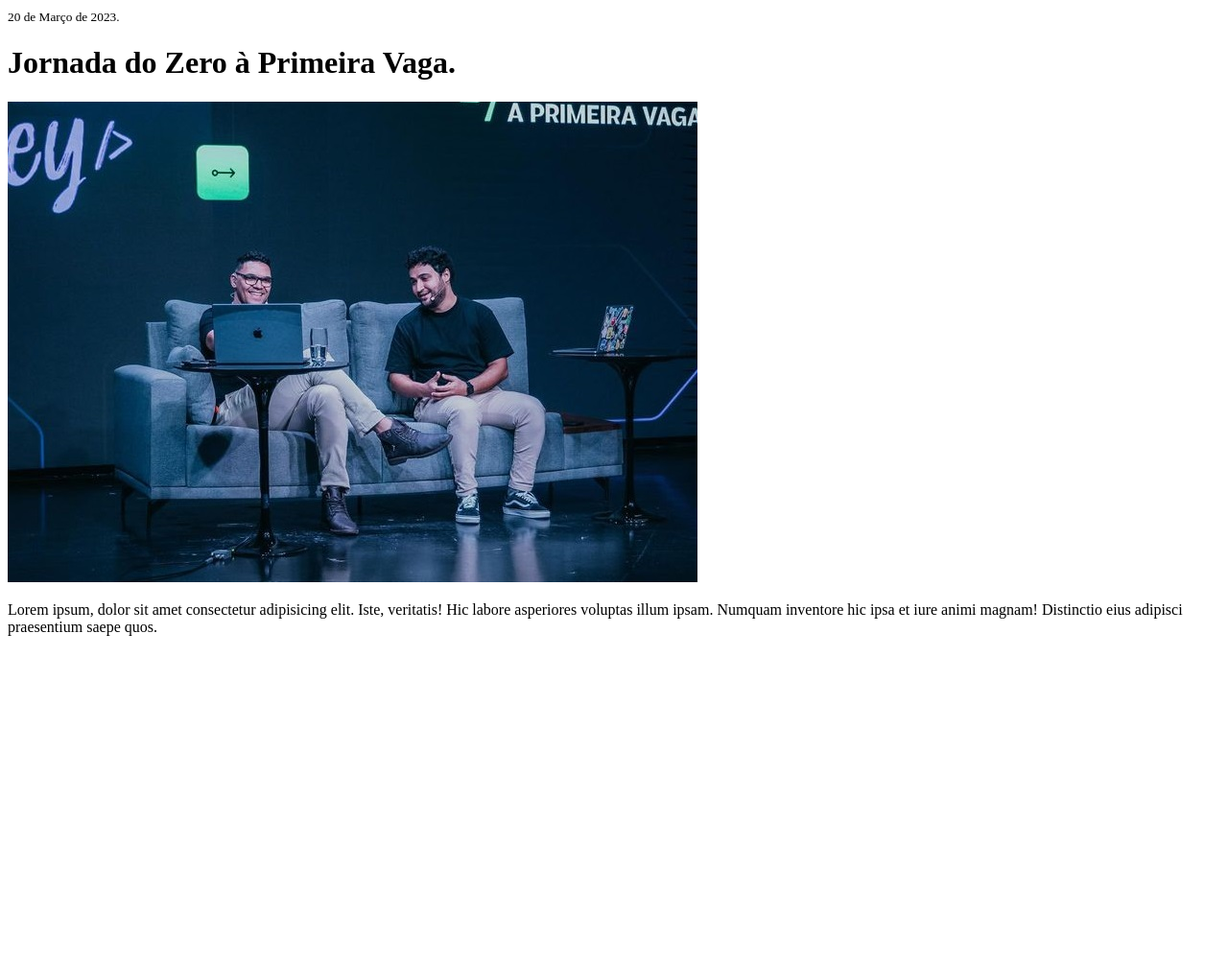
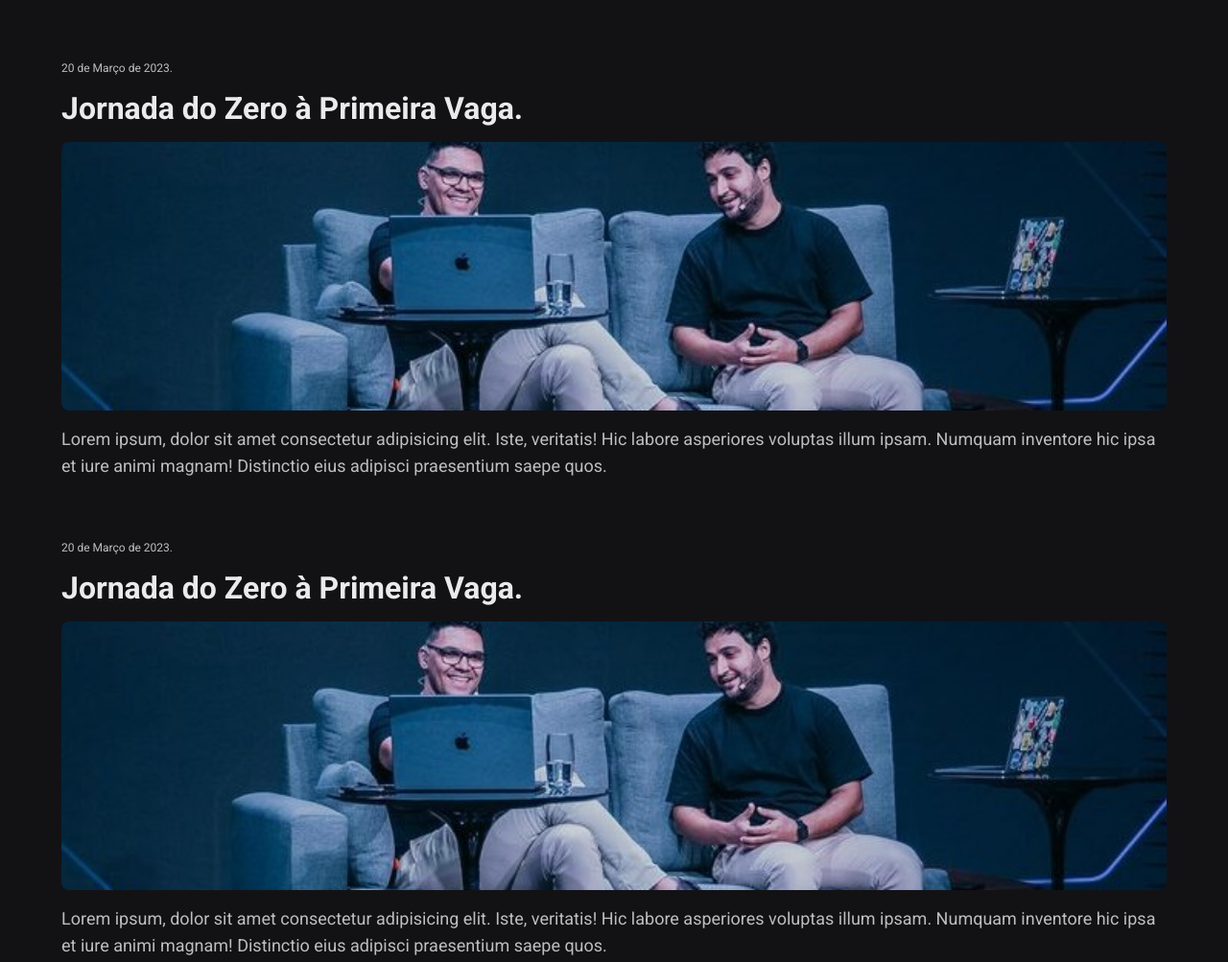
Before and after one commit to gustavogarciac/nlw-spacetime, a plain HTML site: page index.html in a window 1280 px wide. Shown: the top 1003 px of the page at 96% size. Before the commit the page ends 800 px from the top, so only its background shows below. Drawn offline with Linux system fonts and the light colour scheme; a web font is replaced by a local one.

Commit message:
Aula 02 Nlw spacetime

```diff
--- /dev/null
+++ b/estilos/style.css
@@ -0,0 +1,54 @@
+@charset "UTF-8";
+
+:root {
+  --bg-color: #121215;
+  --font-color: #EAEAEa;
+  --small-color: #BEBEBF;
+}
+
+* {
+  margin: 0;
+  padding: 0;
+  box-sizing: border-box;
+}
+
+body {
+  background-color: var(--bg-color);
+  color: var(--font-color);
+  font-family: 'Roboto', sans-serif;
+}
+
+nav {
+  padding: 64px;
+}
+
+.memory {
+  display: flex;
+  flex-direction: column;
+  gap: 1em;
+  text-decoration: none;
+  margin-bottom: 64px;
+}
+
+.memory small {
+  color: var(--small-color);
+  font-size: 12px;
+}
+
+.memory h1 {
+  font-size: 2em;
+  color: var(--font-color);
+}
+
+.memory img {
+  width: 100%;
+  height: 280px;
+  object-fit: cover;
+  border-radius: 8px;
+}
+
+.memory p {
+  font-size: 18px;
+  color: #bebebf;
+  line-height: 28px;
+}
--- a/index.html
+++ b/index.html
@@ -5,14 +5,33 @@
     <meta http-equiv="X-UA-Compatible" content="IE=edge">
     <meta name="viewport" content="width=device-width, initial-scale=1.0">
     <link rel="shortcut icon" href="assets/favicon.png" type="image/x-icon">
+    <link rel="stylesheet" href="estilos/style.css">
+    <!-- Font -->
+    <link rel="preconnect" href="https://fonts.googleapis.com">
+    <link rel="preconnect" href="https://fonts.gstatic.com" crossorigin>
+    <link href="https://fonts.googleapis.com/css2?family=Bai+Jamjuree:ital,wght@0,200;0,300;0,400;0,500;0,600;0,700;1,200;1,300;1,400;1,500;1,600;1,700&family=Roboto:ital,wght@0,100;0,300;0,400;0,500;0,700;0,900;1,100;1,300;1,400;1,500;1,700;1,900&display=swap" rel="stylesheet">
     <title>My time capsule! &#x1F31F;</title>
 </head>
 <body>
-    <div>
-        <small>20 de Março de 2023.</small>
-        <h1>Jornada do Zero à Primeira Vaga.</h1>
-        <img src="assets/jornada.png" alt="Imagem do Rodrigo Gonlçalves e Mayk Brito apresentando o evento Jornada do Zero à Primeira Vaga. ">
-        <p>Lorem ipsum, dolor sit amet consectetur adipisicing elit. Iste, veritatis! Hic labore asperiores voluptas illum ipsam. Numquam inventore hic ipsa et iure animi magnam! Distinctio eius adipisci praesentium saepe quos.</p>
-    </div>
+    <nav>
+        <a href="https://www.youtube.com/watch?v=3nz5HkUJaVU" target="_blank" rel="external" class="memory">
+            <small>20 de Março de 2023.</small>
+            <h1>Jornada do Zero à Primeira Vaga.</h1>
+            <img src="assets/jornada.png" alt="Imagem do Rodrigo Gonlçalves e Mayk Brito apresentando o evento Jornada do Zero à Primeira Vaga. ">
+            <p>Lorem ipsum, dolor sit amet consectetur adipisicing elit. Iste, veritatis! Hic labore asperiores voluptas illum ipsam. Numquam inventore hic ipsa et iure animi magnam! Distinctio eius adipisci praesentium saepe quos.</p>
+        </a>
+        <a href="https://www.youtube.com/watch?v=3nz5HkUJaVU" target="_blank" rel="external" class="memory">
+            <small>20 de Março de 2023.</small>
+            <h1>Jornada do Zero à Primeira Vaga.</h1>
+            <img src="assets/jornada.png" alt="Imagem do Rodrigo Gonlçalves e Mayk Brito apresentando o evento Jornada do Zero à Primeira Vaga. ">
+            <p>Lorem ipsum, dolor sit amet consectetur adipisicing elit. Iste, veritatis! Hic labore asperiores voluptas illum ipsam. Numquam inventore hic ipsa et iure animi magnam! Distinctio eius adipisci praesentium saepe quos.</p>
+        </a>
+        <a href="https://www.youtube.com/watch?v=3nz5HkUJaVU" target="_blank" rel="external" class="memory">
+            <small>20 de Março de 2023.</small>
+            <h1>Jornada do Zero à Primeira Vaga.</h1>
+            <img src="assets/jornada.png" alt="Imagem do Rodrigo Gonlçalves e Mayk Brito apresentando o evento Jornada do Zero à Primeira Vaga. ">
+            <p>Lorem ipsum, dolor sit amet consectetur adipisicing elit. Iste, veritatis! Hic labore asperiores voluptas illum ipsam. Numquam inventore hic ipsa et iure animi magnam! Distinctio eius adipisci praesentium saepe quos.</p>
+        </a>
+    </nav>
 </body>
 </html>
```
